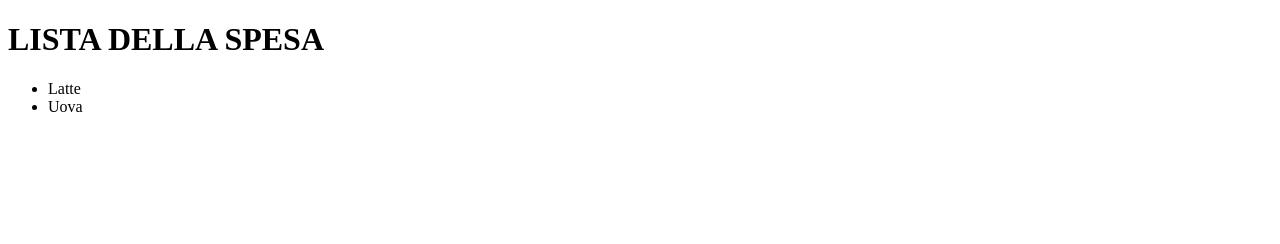
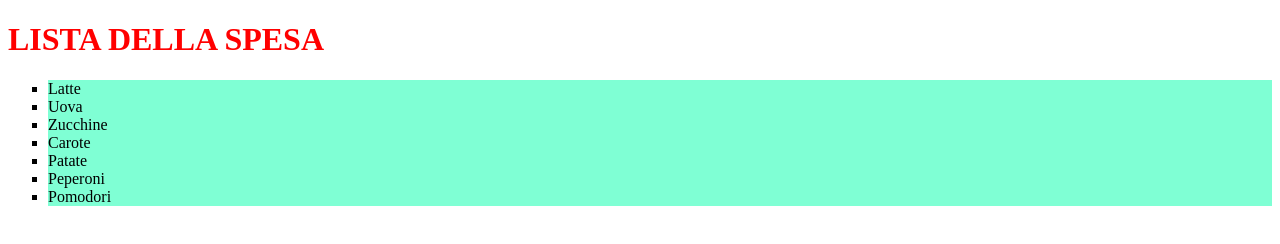
Before and after one commit to Francesco160/git-avanzato, a plain HTML site: page index.html in a window 1280 px wide. Drawn offline with Linux system fonts and the light colour scheme.

Commit message:
modifiche css

```diff
--- a/index.html
+++ b/index.html
@@ -4,6 +4,7 @@
            <meta charset="UTF-8">
            <meta http-equiv="X-UA-Compatible" content="IE=edge">
            <meta name="viewport" content="width=device-width, initial-scale=1.0">
+           <link rel="stylesheet" href="style.css">
            <title>Document</title>
      </head>
      <body>
@@ -11,6 +12,11 @@
       <ul>
             <li>Latte</li>
             <li>Uova</li>
-      </ul>
+      <li>Zucchine</li>
+      <li>Carote</li>
+      <li>Patate</li>
+      <li>Peperoni</li>
+      <li>Pomodori</li>
+    </ul>
      </body>
 </html>
--- /dev/null
+++ b/style.css
@@ -0,0 +1,7 @@
+h1 {
+    color: red;
+}
+li{
+    background-color: aquamarine;
+    list-style: square;
+}
```
